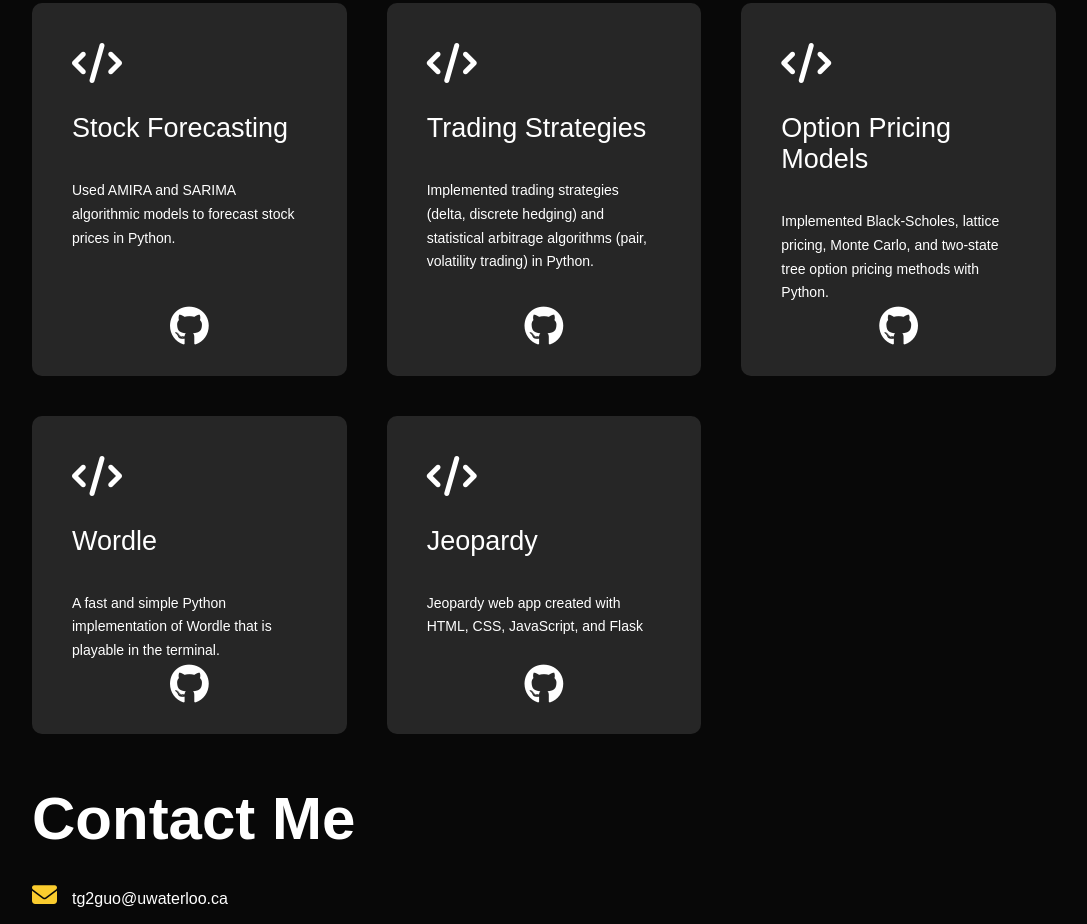
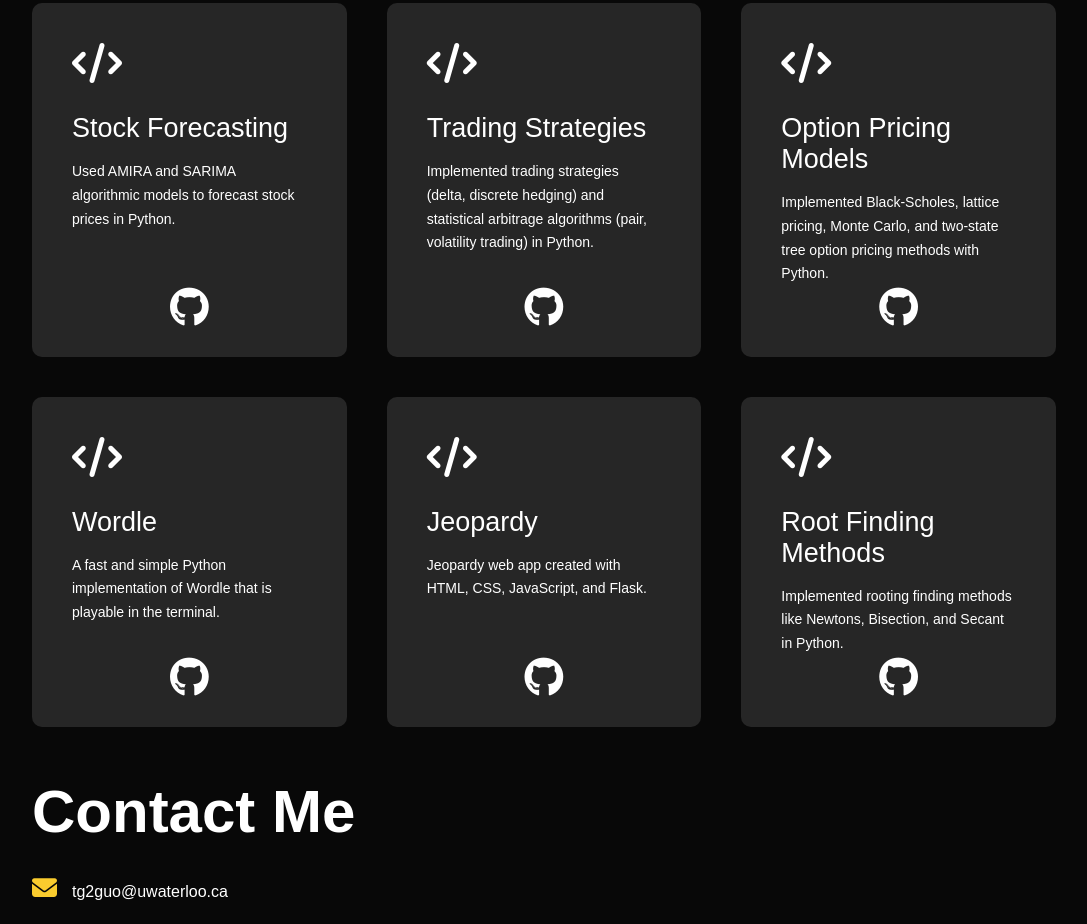
Before and after one commit to tomjyguo/tomjyguo.github.io, a plain HTML site: page index.html in a window 1280 px wide. Shown: the part 1761-2685 px from the top of the page, without its empty margins (96-1183 px from the left). Drawn offline with Linux system fonts and the light colour scheme.

Commit message:
Created root finding methods project

```diff
--- a/index.html
+++ b/index.html
@@ -124,8 +124,14 @@
             <div>
                 <i class="fa-solid fa-code"></i>
                 <h2>Jeopardy</h2>
-                <p>Jeopardy web app created with HTML, CSS, JavaScript, and Flask</p>
+                <p>Jeopardy web app created with HTML, CSS, JavaScript, and Flask.</p>
                 <a href="https://github.com/tomjyguo/jeopardy"><i class="fa-brands fa-github"></i></a>
+            </div>
+            <div>
+                <i class="fa-solid fa-code"></i>
+                <h2>Root Finding Methods</h2>
+                <p>Implemented rooting finding methods like Newtons, Bisection, and Secant in Python.</p>
+                <a href="https://github.com/tomjyguo/rootfinding"><i class="fa-brands fa-github"></i></a>
             </div>
         </div>
     </div>
--- a/style.css
+++ b/style.css
@@ -212,7 +212,7 @@ nav ul li a:hover::after{
 .projectlist div h2{
     font-size: 27px;
     font-weight: 500;
-    margin-bottom: 15px;
+    margin-bottom: 6px;
 }
 
 .projectlist div a{
@@ -231,7 +231,7 @@ nav ul li a:hover::after{
     color: #fff;
     font-size: 14px;
     line-height: 1.7;
-    margin-top: 20px;
+    margin-top: 10px;
     display: inline-block;
     margin-bottom: 13%;
 }
```
